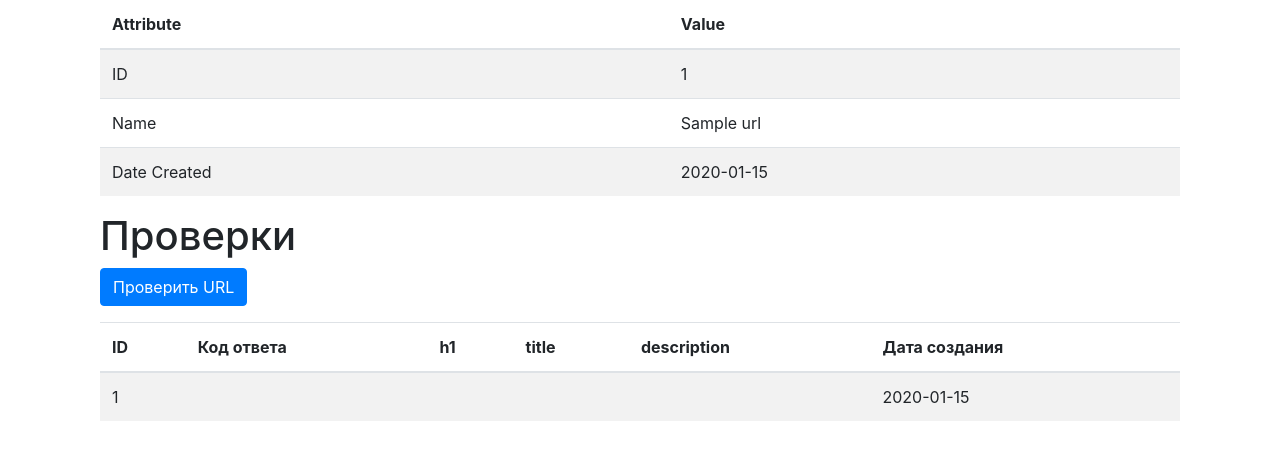
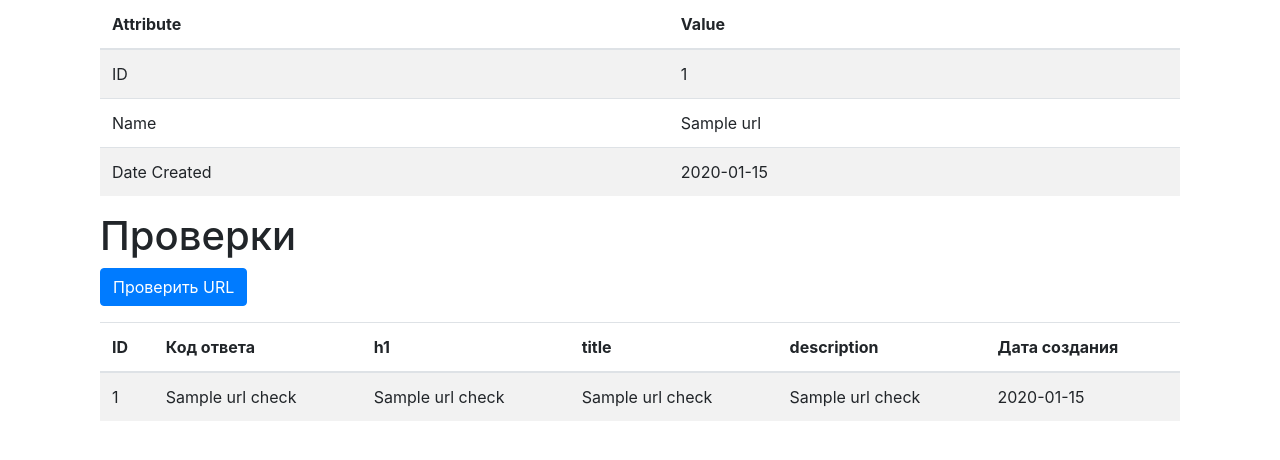
Before and after one commit to eleron96/python-project-83, a Flask app: page /urls/1 in a window 1280 px wide. Shown: the part 133-593 px from the top of the page. Run offline with Flask 3, Linux system fonts and the light colour scheme; a database or web service that is not in the repository returns one stand-in record (values such as "Sample title"); some libraries are stand-ins or nearby versions.

Commit message:
new form

```diff
--- a/page_analyzer/app.py
+++ b/page_analyzer/app.py
@@ -1,8 +1,9 @@
+from datetime import datetime
+
 from dotenv import load_dotenv
 from flask import Flask, render_template, request, redirect, url_for, flash
 from .db import get_connection
 from .urls import validate, normilize
-from datetime import datetime
 
 load_dotenv()
 
@@ -52,13 +53,19 @@ def add_url():
 def show_url(url_id):
     conn = get_connection()
     cursor = conn.cursor()
+
     cursor.execute("""
     SELECT id, name, created_at
     FROM urls
     WHERE id = %s
     """, (url_id,))
     url = cursor.fetchone()
-    return render_template("url.html", id=url[0], name=url[1], created_at=url[2])
+
+    cursor.execute("SELECT * FROM url_checks WHERE url_id = %s ORDER BY created_at DESC", (url_id,))
+    checks = cursor.fetchall()
+
+    return render_template("url.html", id=url[0], name=url[1], created_at=url[2], checks=checks)
+
 
 
 @app.route("/urls_list")
@@ -70,13 +77,16 @@ def urls_list():
     return render_template("urls_list.html", urls=urls)
 
 
-@app.post("/urls/<int:url_id>/checks")
+@app.route("/urls/<int:url_id>/checks", methods=['POST'])
 def check_url(url_id):
     conn = get_connection()
     cursor = conn.cursor()
     cursor.execute("""
-        INSERT INTO url_checks (url_id, created_at)
-        VALUES (%s, %s)
-    """, (url_id, datetime.now(),))
+    INSERT INTO url_checks(url_id, created_at)
+    VALUES (%s, %s)
+    RETURNING id
+    """, (url_id, datetime.now()))
+    check_id = cursor.fetchone()[0]
     conn.commit()
+    flash('URL check created successfully!', 'success')
     return redirect(url_for('show_url', url_id=url_id))
--- a/page_analyzer/templates/url.html
+++ b/page_analyzer/templates/url.html
@@ -31,9 +31,10 @@
     <div class="container">
         <h1>Проверки</h1>
 
-        <form action="{{ url_for('check_url', url_id=id) }}" method="post">
+        <form method="POST" action="{{ url_for('check_url', url_id=id) }}">
             <button type="submit" class="btn btn-primary">Проверить URL</button>
         </form>
+
     </div>
 
     <div class="container">
@@ -49,15 +50,16 @@
                 </tr>
             </thead>
             <tbody>
-                <tr>
-                    <td>{{ id }}</td>
-                    <td>{{ url_code }}</td>
-                    <td>{{ url_h1 }}</td>
-                    <td>{{ url_title }}</td>
-                    <td>{{ url_description }}</td>
-                    <td>{{ created_at.strftime('%Y-%m-%d') }}</td>
-                </tr>
-
+                {% for check in checks %}
+                    <tr>
+                        <td>{{ check[0] }}</td> <!-- id -->
+                        <td>{{ check[1] }}</td> <!-- status_code -->
+                        <td>{{ check[2] }}</td> <!-- h1 -->
+                        <td>{{ check[3] }}</td> <!-- title -->
+                        <td>{{ check[4] }}</td> <!-- description -->
+                        <td>{{ check[5].strftime('%Y-%m-%d') }}</td> <!-- created_at -->
+                    </tr>
+                {% endfor %}
             </tbody>
         </table>
     </div>
--- a/page_analyzer/templates/urls_list.html
+++ b/page_analyzer/templates/urls_list.html
@@ -23,7 +23,7 @@
                                 {{ url[1] }} <!-- Имя -->
                             </a>
                         </td>
-                        <td> <!-- Последняя проверка --> </td>
+                        <td> {{ url[2] if url[2] is not none else 'Еще не проверялся' }}</td>
                         <td><!-- Код ответа --></td>
                     </tr>
                 {% endfor %}
```
